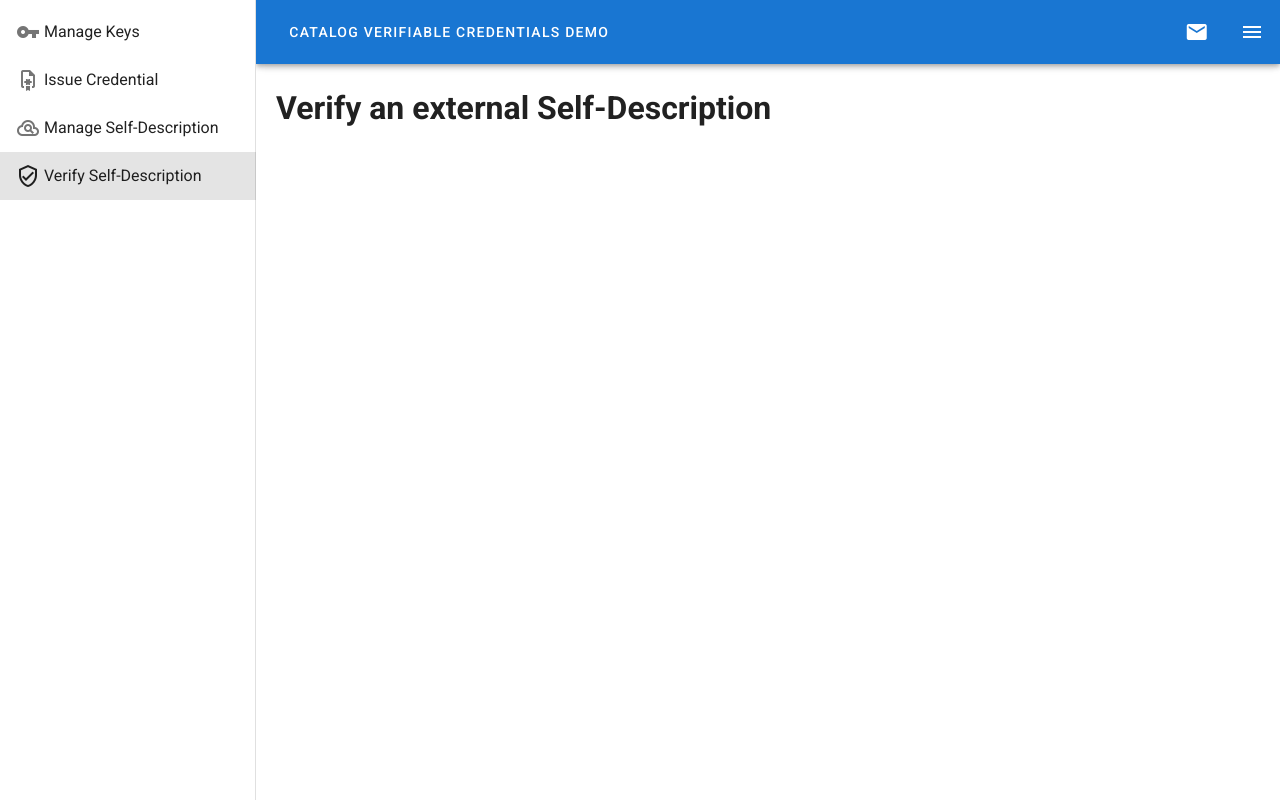
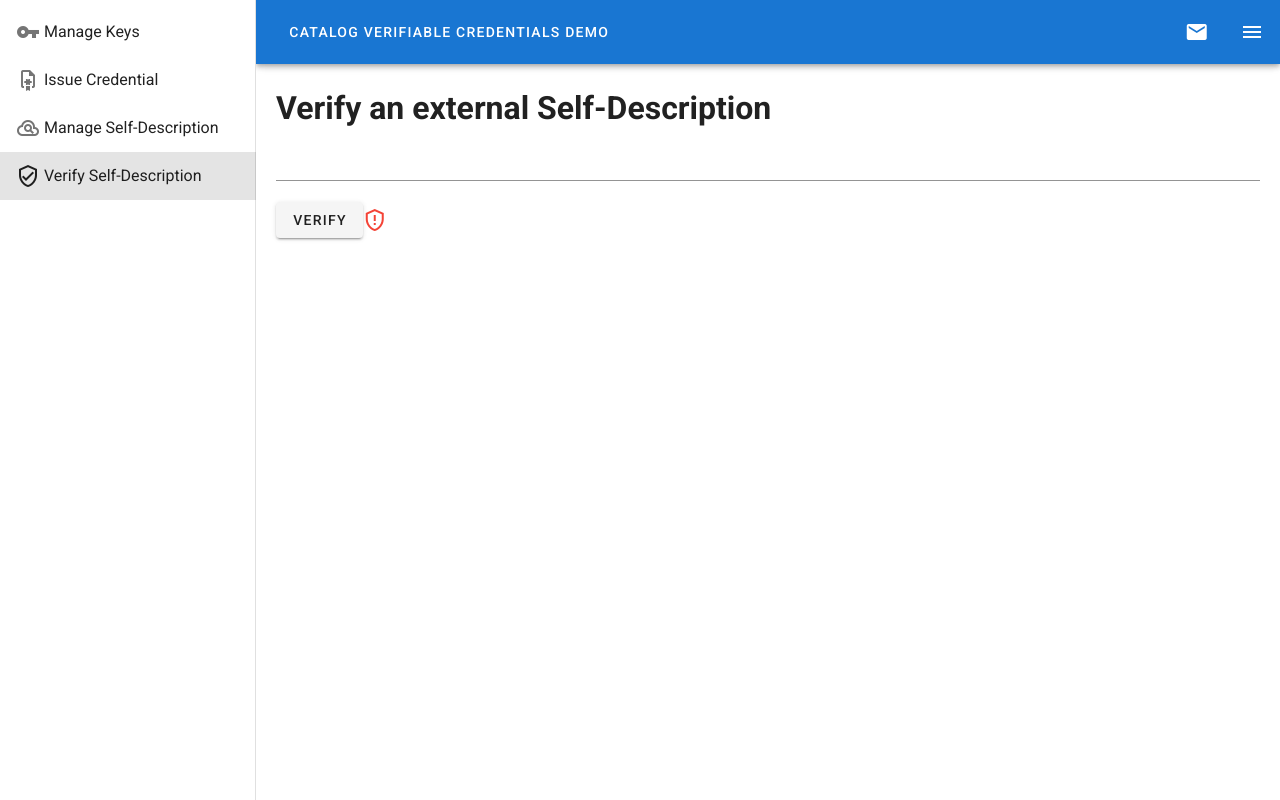
Before and after one commit to boschresearch/gx-ssi-demonstrator, a Nuxt app: page /verify in a window 1280 px wide. Built offline with nearby package versions, Linux system fonts and the light colour scheme.

Commit message:
Verify works

```diff
--- a/pages/verify.vue
+++ b/pages/verify.vue
@@ -1,11 +1,45 @@
 <template>
   <div>
     <h1>Verify an external Self-Description</h1>
+    <v-text-field v-model="selfDescriptionUrl"></v-text-field>
+    <v-btn @click="verify()">Verify</v-btn>
+    <v-icon v-if="verified" color="green">mdi-shield-check-outline</v-icon>
+    <v-icon v-else color="red">mdi-shield-alert-outline</v-icon>
+    <pre>
+      {{verificationResult}}
+    </pre>
   </div>
 </template>
 
 <script>
+import vc from 'vc-js'
+import jsonld from 'jsonld'
+import { Ed25519Signature2018 } from '@digitalbazaar/ed25519-signature-2018'
+
 export default {
+  data () {
+    return {
+      verified: null,
+      verificationResult: '',
+      selfDescriptionContent: null,
+      selfDescriptionUrl: null
+    }
+  },
+  methods: {
+    async verify () {
+      const { data } = await this.$axios.get(this.selfDescriptionUrl)
+      this.selfDescriptionContent = data
+
+      const result = await vc.verify({
+        presentation: this.selfDescriptionContent,
+        suite: new Ed25519Signature2018(),
+        challenge: '123', // TODO: fix me
+        documentLoader: jsonld.documentLoaders.xhr()
+      })
+      this.verificationResult = result
+      this.verified = result.verified
+    }
+  }
 
 }
 </script>
--- a/server-middleware/api.js
+++ b/server-middleware/api.js
@@ -45,7 +45,7 @@ app.get('/user/:userid', (req, res) => {
   const userid = req.params.userid
   const userinfo = buildUserinfoFromId(userid)
   result = {
-    // '@context': 'https://w3id.org/security/v2', // TODO: do we need this here?
+    '@context': 'https://w3id.org/security/v2', // mandatory to get a proper verify result!
     id: userinfo.controller,
     authentication: [
       userinfo.keyid
```
